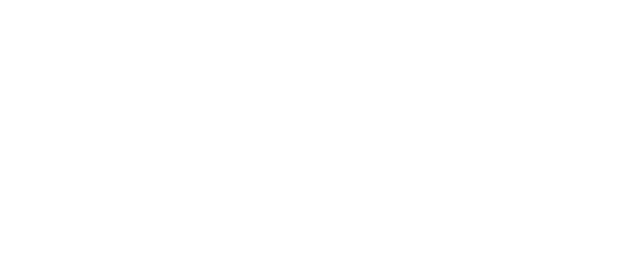
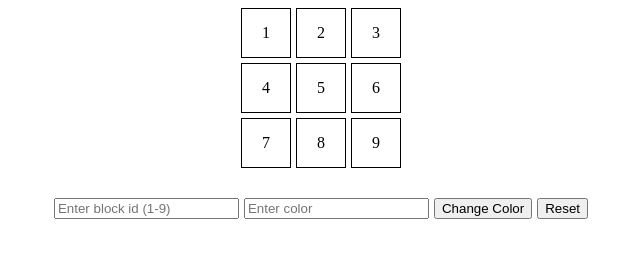
Before and after one commit to acciojob/Replit-Asian-Paints-sabeeha1234, a website: page main.html in a window 1280 px wide. Shown: the whole page, without its empty margins (319-959 px from the left). Drawn offline with Linux system fonts and the light colour scheme.

Commit message:
created a submission

```diff
--- a/main.html
+++ b/main.html
@@ -7,6 +7,25 @@
 </head>
 
 <body>
+	 <div id="grid-container">
+         <div class="grid-box" id="1">1</div>
+         <div class="grid-box" id="2">2</div>
+         <div class="grid-box" id="3">3</div>
+         <div class="grid-box" id="4">4</div>
+         <div class="grid-box" id="5">5</div>
+         <div class="grid-box" id="6">6</div>
+         <div class="grid-box" id="7">7</div>
+         <div  class="grid-box"id="8">8</div>
+         <div class="grid-box" id="9">9</div>
+
+     </div>
+     <form id="color-form">
+          <input type="text" id="block_id" placeholder="Enter block id (1-9)" required>
+        <input type="text" id="colour_id" placeholder="Enter color" required>
+
+        <button id="change_button" type="submit">Change Color</button>
+        <button id="Reset" type="button">Reset</button>
+    </form>
 	<!-- the entire body must be written by student -->
     <script type="text/javascript" src="./script.js">
 </script>
--- a/script.js
+++ b/script.js
@@ -1 +1,30 @@
-//your JS code here. If required.
+const form = document.getElementById('color-form')
+const boxes = document.querySelectorAll('.grid-item')
+const resetBtn = document.getElementById('Reset')
+
+form.addEventListener('submit', function(e){
+    e.preventDefault()
+
+    const selectedBox = document.getElementById('block_id').value
+    const selectedColor = document.getElementById('colour_id').value
+
+    if(selectedBox >= 1 && selectedBox <= 9){
+
+        clearBG()
+
+        const targetBox = document.getElementById(selectedBox)
+        targetBox.style.backgroundColor = selectedColor
+
+        form.reset()
+    } else {
+        alert("Enter valid block id (1-9)")
+    }
+})
+
+resetBtn.addEventListener('click', clearBG)
+
+function clearBG(){
+    boxes.forEach(box => {
+        box.style.backgroundColor = "transparent"
+    })
+}
--- a/styles.css
+++ b/styles.css
@@ -1 +1,25 @@
 /*  your css code here. If applicable */
+#grid-container{
+        display: grid;
+        grid-template-columns: repeat(3,50px);
+        grid-template-rows: repeat(3,50px);
+        gap: 5px;
+        justify-content: center;
+    }
+    .grid-box{
+        border: 1px solid black;
+         font-size: 1rem;
+         display: flex;
+         justify-content: center;
+         align-items: center;
+         /* text-align: center;
+         align-content: center; */
+
+           /* //rem means root element size of html element , if 2 rem then double the size of html elemnt , em means takes the size of container */
+    }
+    #color-form{
+        display: flex;
+        justify-content: center;
+        margin-top: 30px;
+        gap: 5px;
+    }
```
